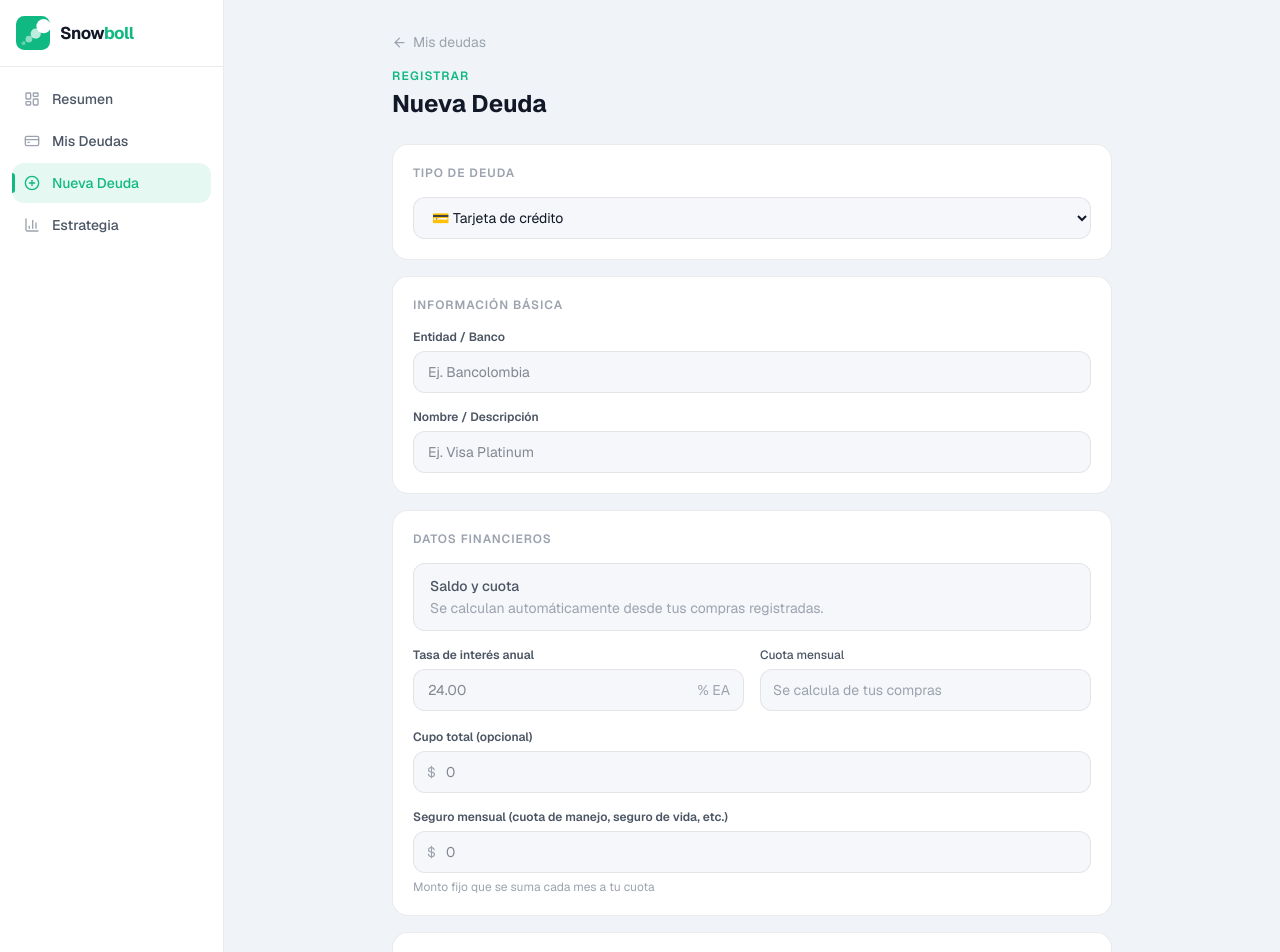
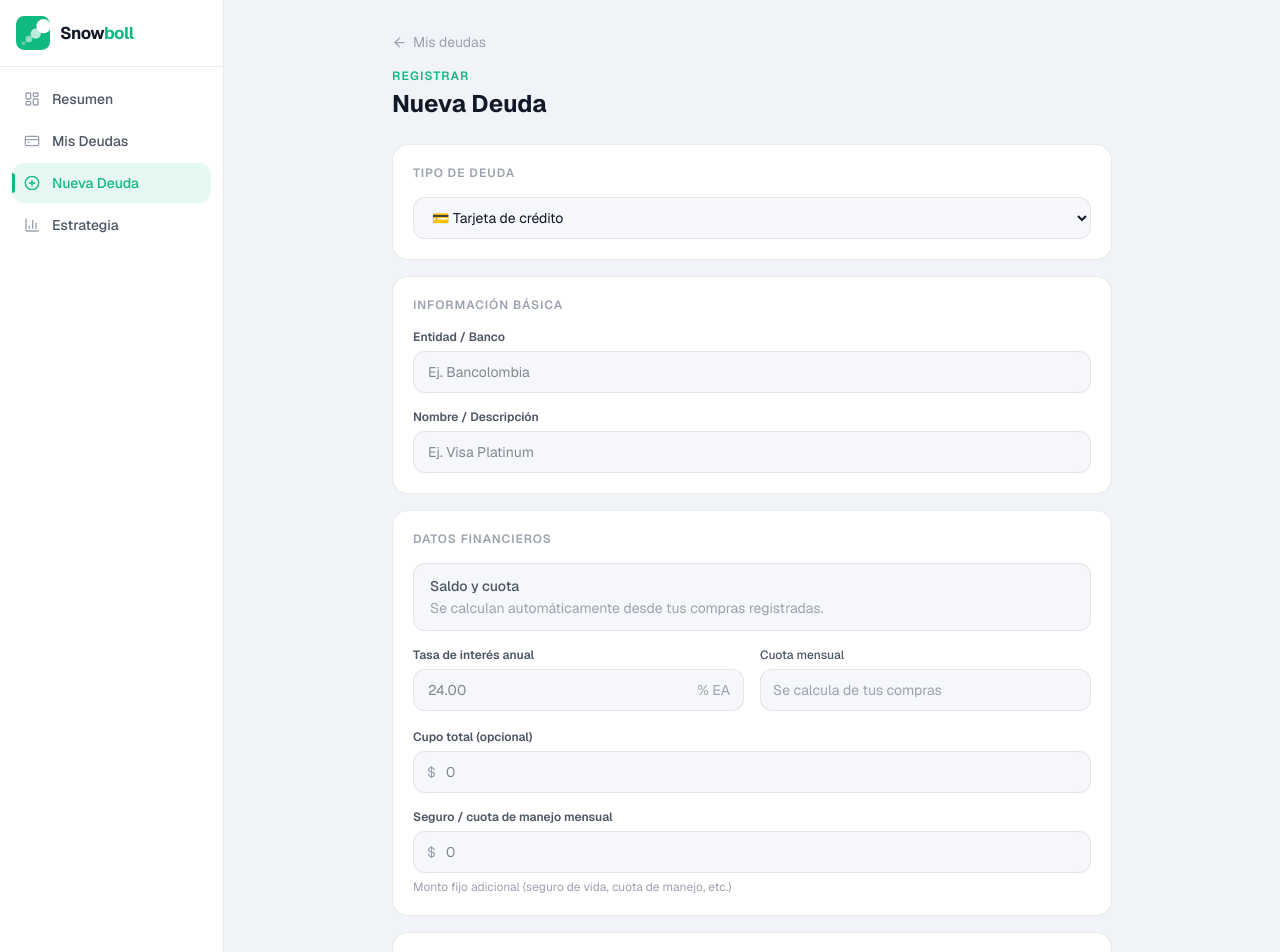
Before and after one commit to snowball0816/Snowboll, a Next.js app: page /debts/new in a window 1280 px wide. Shown: the top 952 px of the page. Built offline with nearby package versions, Linux system fonts and the light colour scheme.

Commit message:
fix: clarify monthly payment vs insurance fields, add total preview

```diff
--- a/src/components/debts/DebtForm.tsx
+++ b/src/components/debts/DebtForm.tsx
@@ -191,7 +191,8 @@ export default function DebtForm({ debtId, initial }: { debtId?: string; initial
           <Input label="Tasa de interés anual" type="number" step="0.01" suffix="% EA"
             placeholder="24.00" error={errors.interest_rate?.message} {...register('interest_rate')} />
           {debtType === 'loan' ? (
-            <Input label="Cuota mensual" type="number" prefix="$" placeholder="0"
+            <Input label="Cuota del crédito (sin seguro)" type="number" prefix="$" placeholder="0"
+              hint="Solo la cuota del préstamo, sin incluir seguro"
               error={errors.monthly_payment?.message} {...register('monthly_payment')} />
           ) : (
             <div className="flex flex-col justify-end pb-0.5">
@@ -208,11 +209,20 @@ export default function DebtForm({ debtId, initial }: { debtId?: string; initial
             {...register('credit_limit')} />
         )}
         <Input
-          label="Seguro mensual (cuota de manejo, seguro de vida, etc.)"
+          label="Seguro / cuota de manejo mensual"
           type="number" prefix="$" placeholder="0"
-          hint="Monto fijo que se suma cada mes a tu cuota"
+          hint="Monto fijo adicional (seguro de vida, cuota de manejo, etc.)"
           {...register('insurance_monthly')}
         />
+        {debtType === 'loan' && (Number(watch('monthly_payment')) > 0 || Number(watch('insurance_monthly')) > 0) && (
+          <div className="flex justify-between items-center rounded-xl px-4 py-3 text-sm"
+            style={{ background: 'var(--bg-raised)', border: '1px solid var(--border)' }}>
+            <span style={{ color: 'var(--text-muted)' }}>Pago total mensual</span>
+            <span className="font-bold" style={{ color: 'var(--mint)' }}>
+              $ {((Number(watch('monthly_payment')) || 0) + (Number(watch('insurance_monthly')) || 0)).toLocaleString('es-CO')}
+            </span>
+          </div>
+        )}
       </Section>
 
       {debtType === 'loan' && (
```
